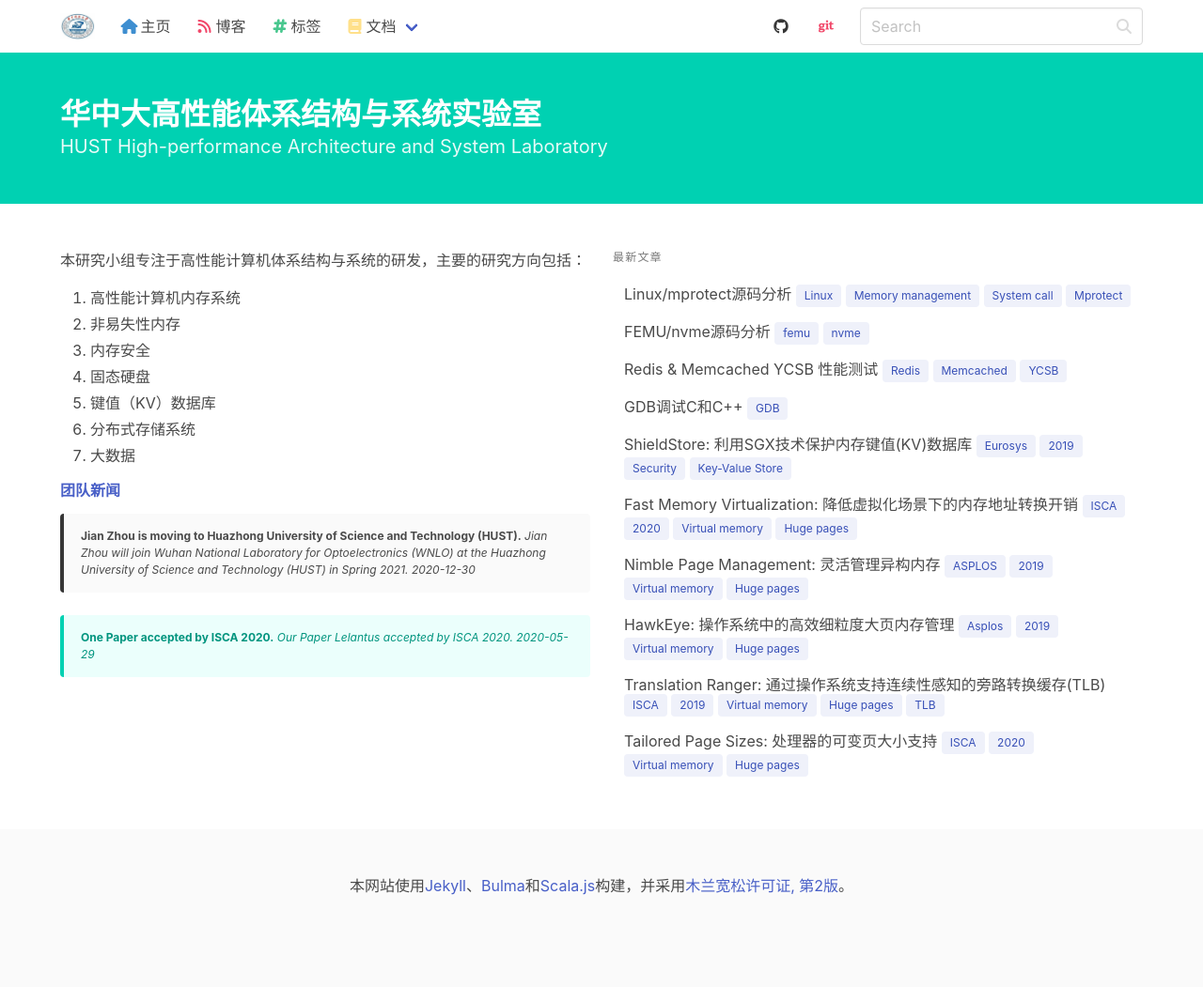
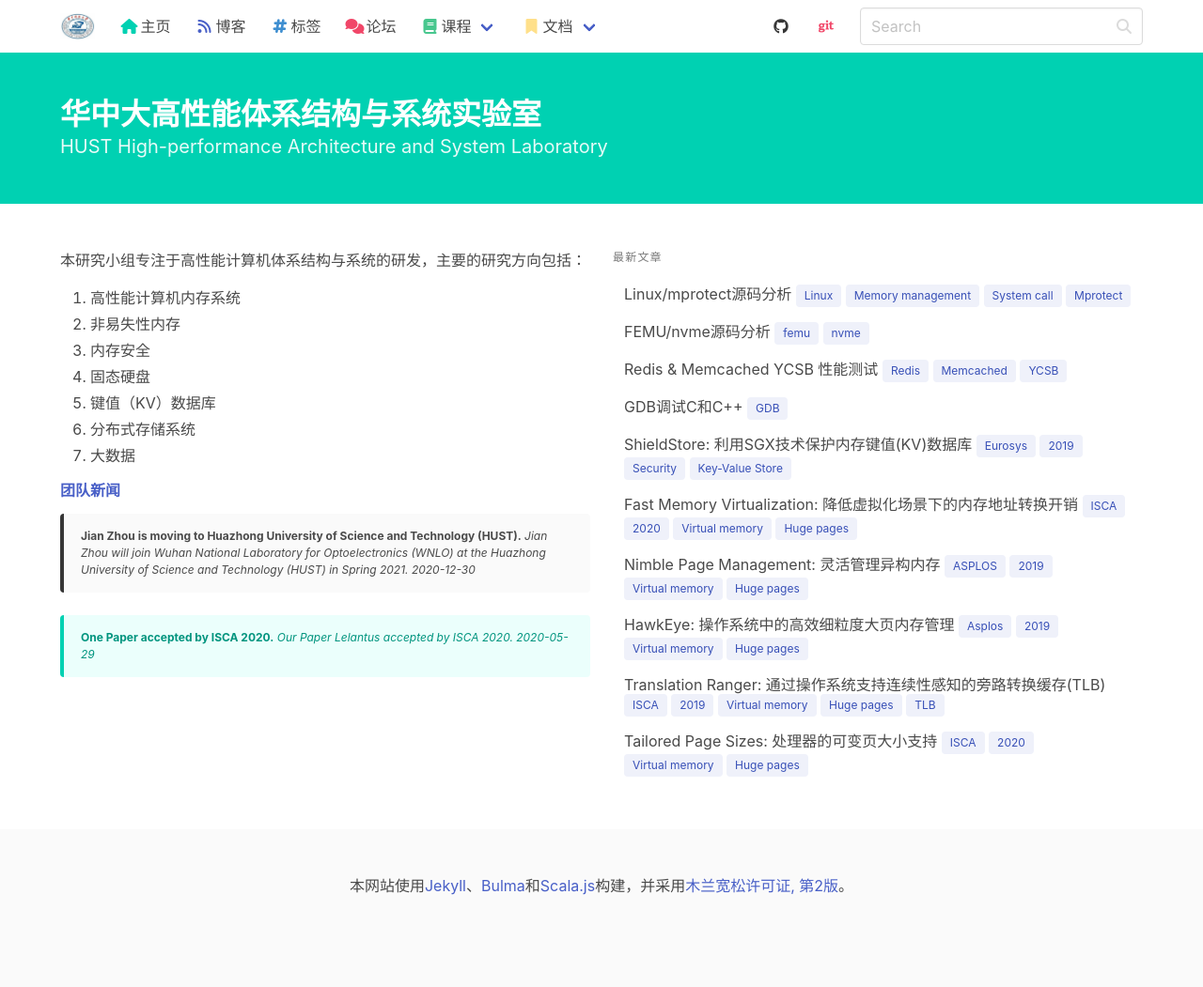
Before and after one commit to haslaboratory/haslaboratory.github.io, a Jekyll site: the page built from pages/index.md, in a window 1280 px wide. Shown: the whole page at 94% size. Built offline with Jekyll 4.4.1, drawn with Linux system fonts in a browser that asks for light colours; nearby versions of some CDN libraries; library files that are not in the unit come from our copies.

Commit message:
add lectures

```diff
--- a/_includes/bulma_navbar.html
+++ b/_includes/bulma_navbar.html
@@ -18,30 +18,55 @@
         <div id="navbar" class="navbar-menu">
             <div class="navbar-start">
                 <a class="navbar-item" href="/">
-                    <span class="icon has-text-info">
+                    <span class="icon has-text-primary">
                         <i class="fas fa-home" aria-hidden="true"></i>
                     </span>
                     <span>主页</span>
                 </a>
 
                 <a class="navbar-item" href="/blog/">
-                    <span class="icon has-text-danger">
+                    <span class="icon has-text-link">
                         <i class="fas fa-rss"></i>
                     </span>
                     <span>博客</span>
                 </a>
 
                 <a class="navbar-item" href="/tags/">
-                    <span class="icon has-text-success">
+                    <span class="icon has-text-info">
                         <i class="fas fa-hashtag"></i>
                     </span>
                     <span>标签</span>
                 </a>
 
+                <a class="navbar-item" href="https://e.gitee.com/haslab/issues/list">
+                    <span class="icon has-text-danger">
+                        <i class="fas fa-comments"></i>
+                    </span>
+                    <span>论坛</span>
+                </a>
+
+                <div class="navbar-item has-dropdown is-hoverable">
+                    <a class="navbar-link">
+                        <span class="icon has-text-success">
+                            <i class="fas fa-book"></i>
+                        </span>
+                        <span>课程</span>
+                    </a>
+
+                    <div class="navbar-dropdown">
+                        {% assign lectures = site.lectures | where_exp: "item", "item.doc > 0" | sort: "doc", "last" %}
+                        {% for lecture in lectures %}
+                        <a class="navbar-item" href="{{ lecture.url }}">
+                            {{ lecture.title }}
+                        </a>
+                        {% endfor %}
+                    </div>
+                </div>
+
                 <div class="navbar-item has-dropdown is-hoverable">
                     <a class="navbar-link">
                         <span class="icon has-text-warning">
-                            <i class="fas fa-book"></i>
+                            <i class="far fa-bookmark"></i>
                         </span>
                         <span>文档</span>
                     </a>
@@ -56,12 +81,6 @@
 
                         <hr class="navbar-divider">
 
-                        <a class="navbar-item" href="https://e.gitee.com/haslab/issues/list">
-                            <span class="icon has-text-link">
-                                <i class="fas fa-comments"></i>
-                            </span>
-                            <span>论坛</span>
-                        </a>
 
                         <a class="navbar-item" href="/members/">
                             <span class="icon has-text-grey">
```
Also changed, not shown: _lectures/index.md (added, +4 -0 lines), _lectures/org/2021/index.md (added, +7 -0 lines).
